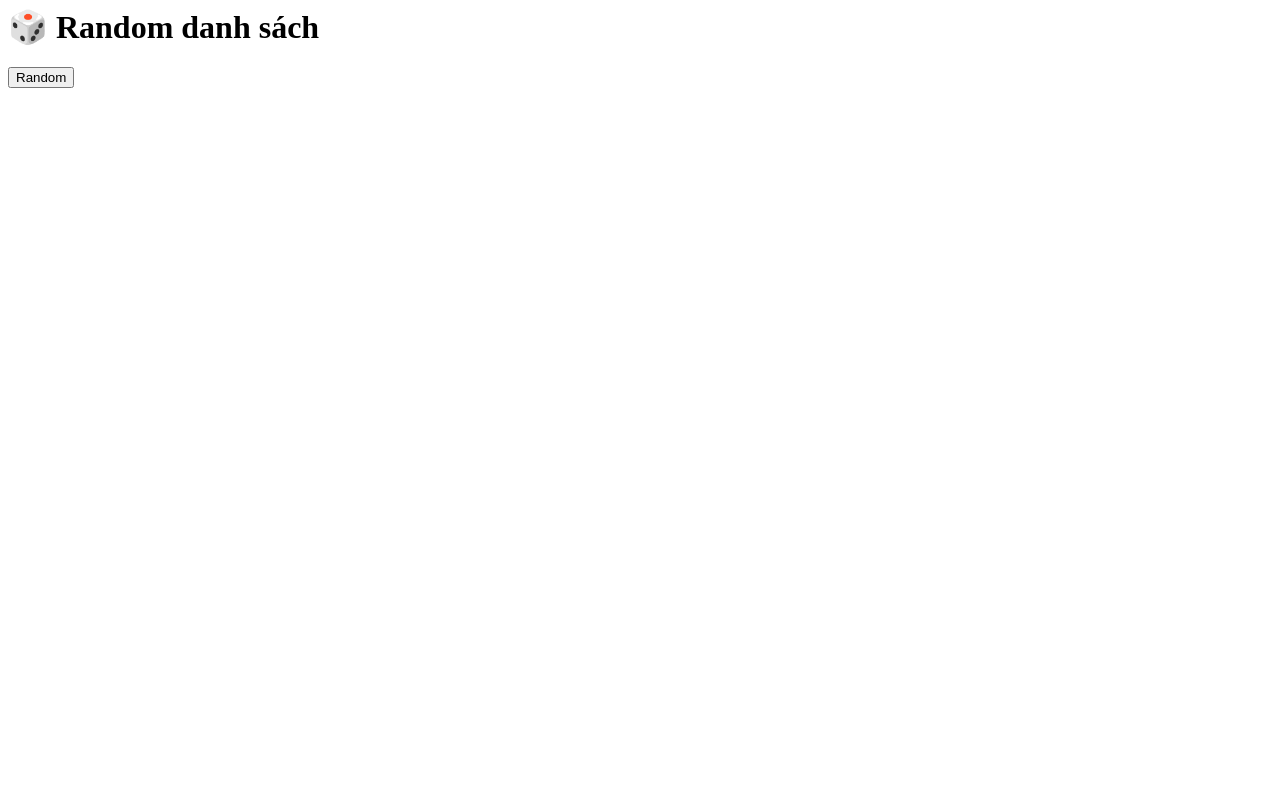
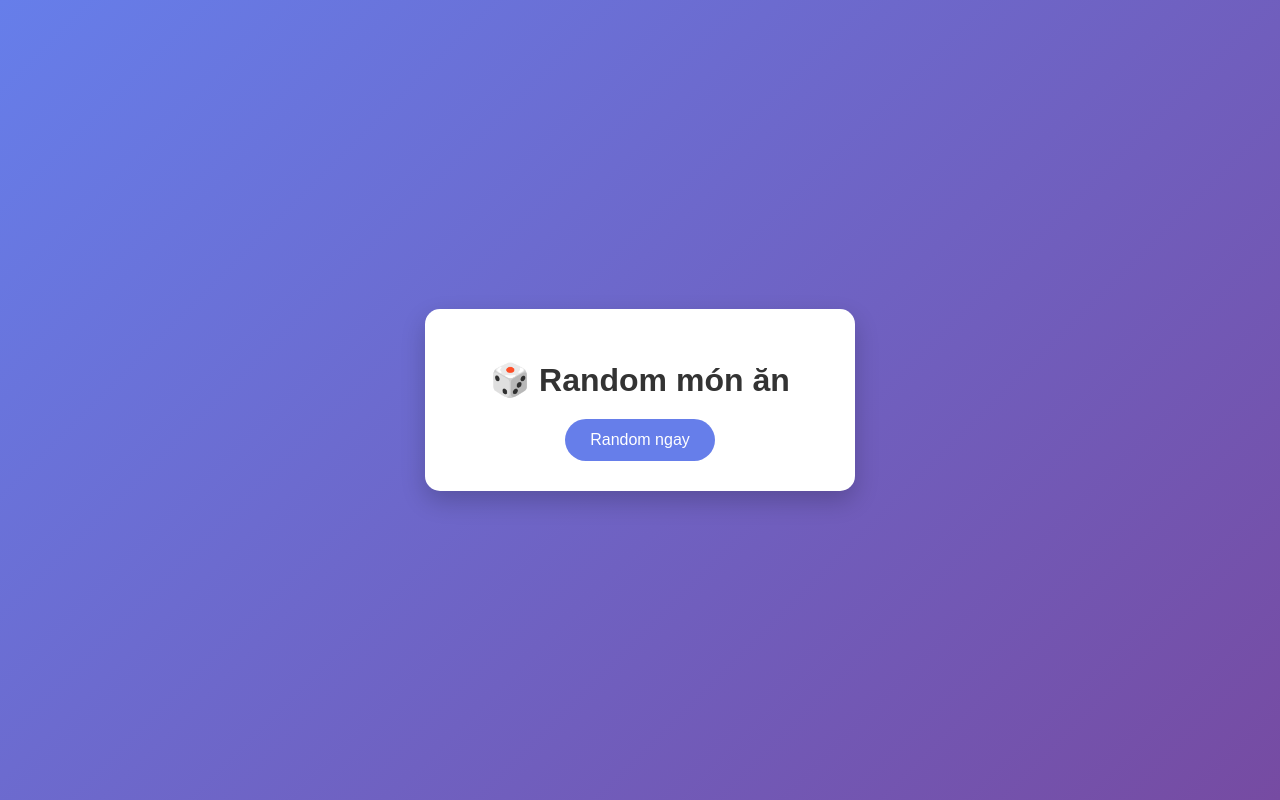
Before and after one commit to minhlovenhi2007-netizen/flask-random-web, a Flask app: page / in a window 1280 px wide. Run offline with Flask 3, Linux system fonts and the light colour scheme.

Commit message:
Update index.html

```diff
--- a/templates/index.html
+++ b/templates/index.html
@@ -1,9 +1,62 @@
-<h1>🎲 Random danh sách</h1>
+<!DOCTYPE html>
+<html lang="vi">
+<head>
+    <meta charset="UTF-8">
+    <title>🎲 Random món ăn</title>
 
-<form method="post">
-    <button type="submit">Random</button>
-</form>
+    <style>
+        body {
+            margin: 0;
+            height: 100vh;
+            background: linear-gradient(135deg, #667eea, #764ba2);
+            display: flex;
+            justify-content: center;
+            align-items: center;
+            font-family: Arial, sans-serif;
+        }
 
-{% if result %}
-    <h2>Kết quả: {{ result }}</h2>
-{% endif %}
+        .card {
+            background: white;
+            padding: 30px 40px;
+            border-radius: 15px;
+            width: 350px;
+            text-align: center;
+            box-shadow: 0 10px 25px rgba(0,0,0,0.2);
+        }
+
+        h1 {
+            margin-bottom: 20px;
+            color: #333;
+        }
+
+        button {
+            background: #667eea;
+            color: white;
+            border: none;
+            padding: 12px 25px;
+            font-size: 16px;
+            border-radius: 30px;
+            cursor: pointer;
+            transition: 0.3s;
+        }
+
+        button:hover {
+            background: #5a67d8;
+            transform: scale(1.05);
+        }
+
+        .result {
+            margin-top: 25px;
+            font-size: 20px;
+            color: #764ba2;
+            font-weight: bold;
+        }
+    </style>
+</head>
+
+<body>
+    <div class="card">
+        <h1>🎲 Random món ăn</h1>
+
+        <form method="post">
+            <button type="submit">Random ngay</but
```
